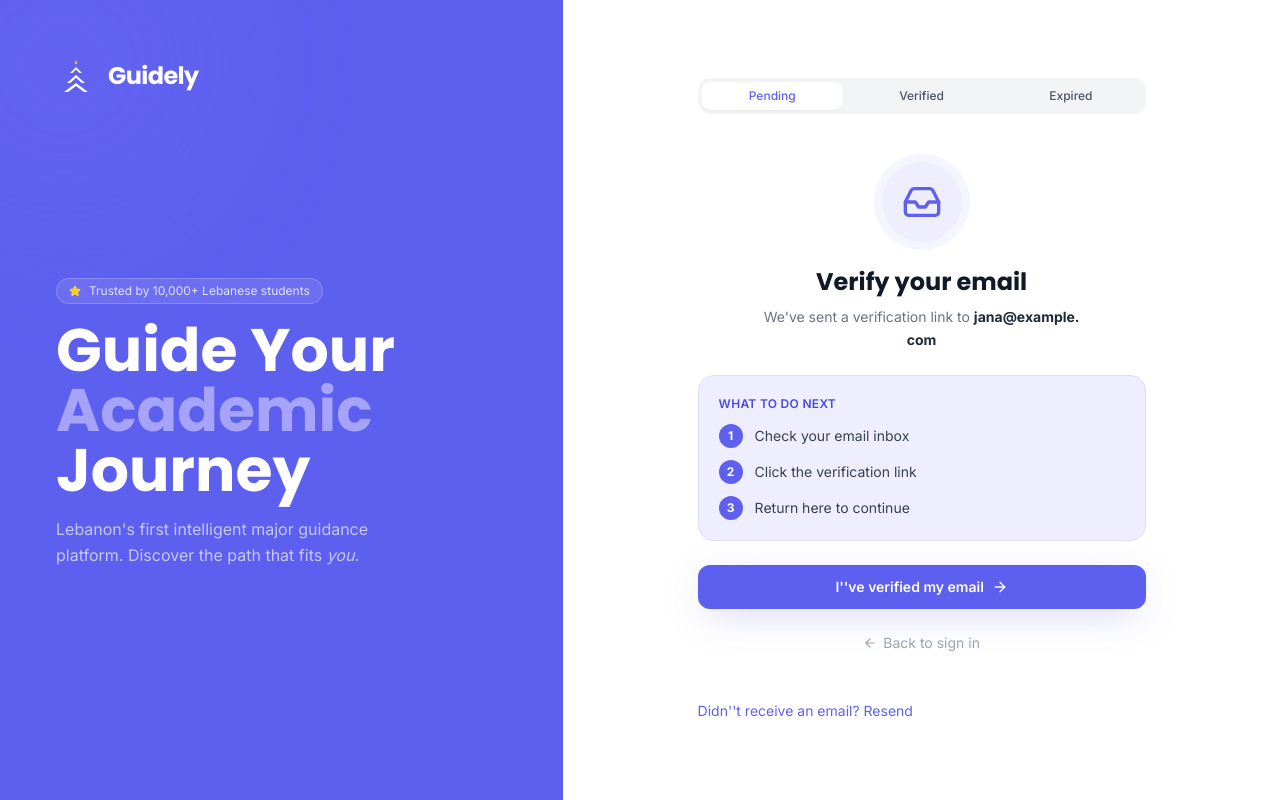
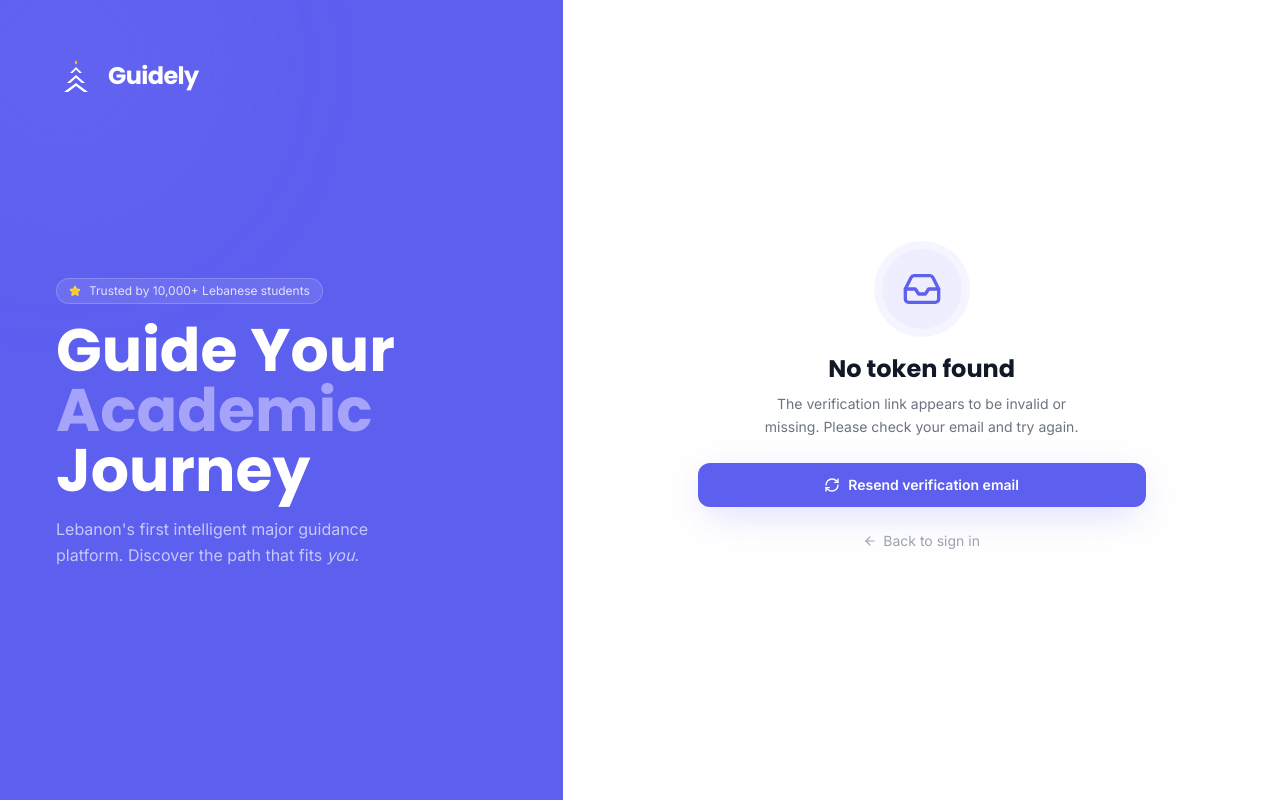
Before and after one commit to hadi-chebbo/Guidely, a Next.js app in the folder frontend/: page /verify-email in a window 1280 px wide. Built offline with nearby package versions, Linux system fonts and the light colour scheme.

Commit message:
TI-20: read token from URL and call verifyEmail on mount

```diff
--- a/frontend/app/(auth)/verify-email/page.tsx
+++ b/frontend/app/(auth)/verify-email/page.tsx
@@ -1,6 +1,7 @@
 "use client";
 
-import { useState } from "react";
+import { useState, useEffect } from "react";
+import { useSearchParams } from "next/navigation";
 import Link from "next/link";
 import {
   CheckCircle2,
@@ -10,10 +11,10 @@ import {
   AlertCircle,
   Inbox,
 } from "lucide-react";
-import { cn }       from "@/lib/utils";
-import { useAuth }  from "@/app/contexts/AuthContext";
-import Button       from "@/components/ui/Button";
-import FormMessage  from "@/components/ui/FormMessage";
+import { cn } from "@/lib/utils";
+import { useAuth } from "@/app/contexts/AuthContext";
+import Button from "@/components/ui/Button";
+import FormMessage from "@/components/ui/FormMessage";
 
 /* ── States ──────────────────────────────────────────────────── */
 type PageState = "pending" | "verified" | "expired";
@@ -22,12 +23,10 @@ type PageState = "pending" | "verified" | "expired";
 function VerifiedPanel() {
   return (
     <div className="text-center space-y-6 animate-fade-in py-4">
-      {/* Animated success ring */}
       <div className="relative inline-flex">
         <div className="h-24 w-24 rounded-full bg-brand-100 ring-8 ring-brand-50 flex items-center justify-center">
           <CheckCircle2 className="w-12 h-12 text-brand-600" />
         </div>
-        {/* Orbit particles */}
         <span className="absolute top-0 right-0 h-4 w-4 rounded-full bg-brand-300 animate-float opacity-80" />
         <span className="absolute bottom-1 -left-1 h-3 w-3 rounded-full bg-brand-400 animate-float-delayed opacity-60" />
       </div>
@@ -42,7 +41,6 @@ function VerifiedPanel() {
         </p>
       </div>
 
-      {/* What''s next */}
       <div className="rounded-2xl bg-brand-50 border border-brand-100 p-4 sm:p-5 text-left space-y-3">
         <p className="text-xs font-semibold text-brand-700 uppercase tracking-wide">
           What&apos;s next
@@ -73,7 +71,13 @@ function VerifiedPanel() {
 }
 
 /* ── Expired link panel ──────────────────────────────────────── */
-function ExpiredPanel({ onResend, isResending }: { onResend: () => void; isResending: boolean }) {
+function ExpiredPanel({
+  onResend,
+  isResending,
+}: {
+  onResend: () => void;
+  isResending: boolean;
+}) {
   return (
     <div className="text-center space-y-5 animate-fade-in py-2">
       <div className="inline-flex h-20 w-20 items-center justify-center rounded-full bg-red-50 ring-8 ring-red-50/60">
@@ -84,8 +88,8 @@ function ExpiredPanel({ onResend, isResending }: { onResend: () => void; isResen
           Link expired
         </h2>
         <p className="mt-2 text-sm text-gray-500 leading-relaxed max-w-xs mx-auto">
-          Your verification link has expired. Request a new one and check
-          your inbox.
+          Your verification link has expired. Request a new one and check your
+          inbox.
         </p>
       </div>
 
@@ -110,7 +114,13 @@ function ExpiredPanel({ onResend, isResending }: { onResend: () => void; isResen
 }
 
 /* ── Pending panel ───────────────────────────────────────────── */
-function PendingPanel({ onVerify, isVerifying, userEmail }: { onVerify: () => void; isVerifying: boolean; userEmail: string }) {
+function PendingPanel({
+  onResend,
+  isResending,
+}: {
+  onResend: () => void;
+  isResending: boolean;
+}) {
   return (
     <div className="text-center space-y-6 animate-fade-in py-4">
       <div className="inline-flex h-20 w-20 items-center justify-center rounded-full bg-brand-50 ring-8 ring-brand-50/60">
@@ -119,39 +129,21 @@ function PendingPanel({ onVerify, isVerifying, userEmail }: { onVerify: () => vo
 
       <div className="space-y-2">
         <h2 className="text-2xl font-bold text-gray-900 font-heading">
-          Verify your email
+          No token found
         </h2>
         <p className="text-sm text-gray-500 leading-relaxed max-w-xs mx-auto">
-          We&apos;ve sent a verification link to{" "}
-          <strong className="text-gray-800 break-all">{userEmail}</strong>
+          The verification link appears to be invalid or missing. Please check
+          your email and try again.
         </p>
-      </div>
-
-      <div className="rounded-2xl bg-brand-50 border border-brand-100 p-5 text-left space-y-3">
-        <p className="text-xs font-semibold text-brand-700 uppercase tracking-wide">
-          What to do next
-        </p>
-        {[
-          "Check your email inbox",
-          "Click the verification link",
-          "Return here to continue",
-        ].map((step, i) => (
-          <div key={step} className="flex items-center gap-3">
-            <span className="flex h-6 w-6 flex-shrink-0 items-center justify-center rounded-full bg-brand-600 text-xs font-bold text-white">
-              {i + 1}
-            </span>
-            <span className="text-sm text-gray-700">{step}</span>
-          </div>
-        ))}
       </div>
 
       <Button
         type="button"
-        isLoading={isVerifying}
-        onClick={onVerify}
-        rightIcon={<ArrowRight className="w-4 h-4" />}
+        isLoading={isResending}
+        onClick={onResend}
+        leftIcon={<RefreshCw className="w-4 h-4" />}
       >
-        {isVerifying ? "Verifying…" : "I''ve verified my email"}
+        {isResending ? "Sending…" : "Resend verification email"}
       </Button>
 
       <Link
@@ -167,34 +159,38 @@ function PendingPanel({ onVerify, isVerifying, userEmail }: { onVerify: () => vo
 
 /* ── Main page ───────────────────────────────────────────────── */
 export default function VerifyEmailPage() {
-  const [pageState,   setPageState]   = useState<PageState>("pending");
+  const [pageState, setPageState] = useState<PageState>("pending");
   const [isResending, setIsResending] = useState(false);
-  const [isVerifying, setIsVerifying] = useState(false);
-  const [resendMsg,   setResendMsg]   = useState<string | null>(null);
-  const [resendType,  setResendType]  = useState<"success" | "error">("success");
+  const [resendMsg, setResendMsg] = useState<string | null>(null);
+  const [resendType, setResendType] = useState<"success" | "error">("success");
   const { verifyEmail, resendVerificationEmail } = useAuth();
+  const searchParams = useSearchParams();
 
-  /* Demo email — in production comes from the URL / session */
-  const userEmail = "jana@example.com";
-  const demoToken = "demo-verification-token";
+  useEffect(() => {
+    const token = searchParams.get("token");
 
-  const handleVerify = async () => {
-    setIsVerifying(true);
-    try {
-      await verifyEmail(demoToken);
-      setPageState("verified");
-    } catch {
-      setPageState("expired");
-    } finally {
-      setIsVerifying(false);
+    if (!token) {
+      setPageState("pending");
+      return;
     }
-  };
+
+    const verify = async () => {
+      try {
+        await verifyEmail(token);
+        setPageState("verified");
+      } catch {
+        setPageState("expired");
+      }
+    };
+
+    verify();
+  }, [searchParams, verifyEmail]);
 
   const handleResend = async () => {
     setIsResending(true);
     setResendMsg(null);
     try {
-      await resendVerificationEmail(userEmail);
+      await resendVerificationEmail("");
       setResendType("success");
       setResendMsg("A new verification email has been sent!");
     } catch {
@@ -205,53 +201,14 @@ export default function VerifyEmailPage() {
     }
   };
 
-  /* ── Demo state switcher ── (remove in production) */
-  const DemoSwitcher = () => (
-    <div className="mb-6 flex gap-2 rounded-xl bg-gray-100 p-1">
-      {(["pending", "verified", "expired"] as PageState[]).map((s) => (
-        <button
-          key={s}
-          type="button"
-          onClick={() => { setPageState(s); setResendMsg(null); }}
-          className={cn(
-            "flex-1 rounded-lg py-1.5 px-2 text-xs font-medium transition-all",
-            pageState === s
-              ? "bg-white text-brand-600 shadow-sm"
-              : "bg-transparent text-gray-600 hover:text-gray-900"
-          )}
-        >
-          {s.charAt(0).toUpperCase() + s.slice(1)}
-        </button>
-      ))}
-    </div>
-  );
-
   return (
     <div className="space-y-8">
-      <DemoSwitcher />
+      {resendMsg && (
+        <FormMessage type={resendType} message={resendMsg} className="mb-6" />
+      )}
 
       {pageState === "pending" && (
-        <>
-          {resendMsg && (
-            <FormMessage
-              type={resendType}
-              message={resendMsg}
-              className="mb-6"
-            />
-          )}
-          <PendingPanel
-            onVerify={handleVerify}
-            isVerifying={isVerifying}
-            userEmail={userEmail}
-          />
-          <button
-            onClick={handleResend}
-            disabled={isResending}
-            className="text-sm text-brand-600 hover:text-brand-700 disabled:opacity-50"
-          >
-            {isResending ? "Resending…" : "Didn''t receive an email? Resend"}
-          </button>
-        </>
+        <PendingPanel onResend={handleResend} isResending={isResending} />
       )}
 
       {pageState === "verified" && <VerifiedPanel />}
```
